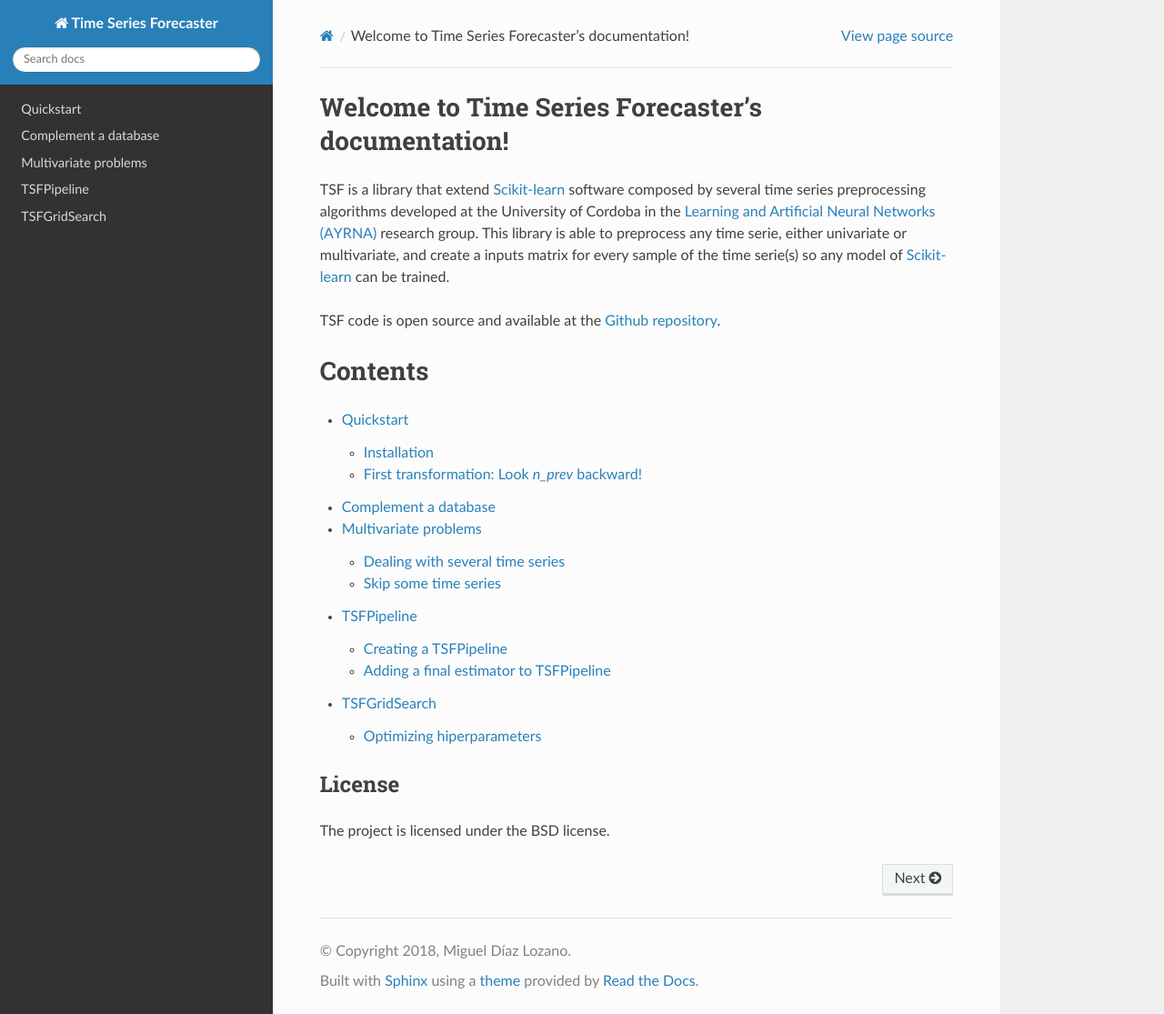
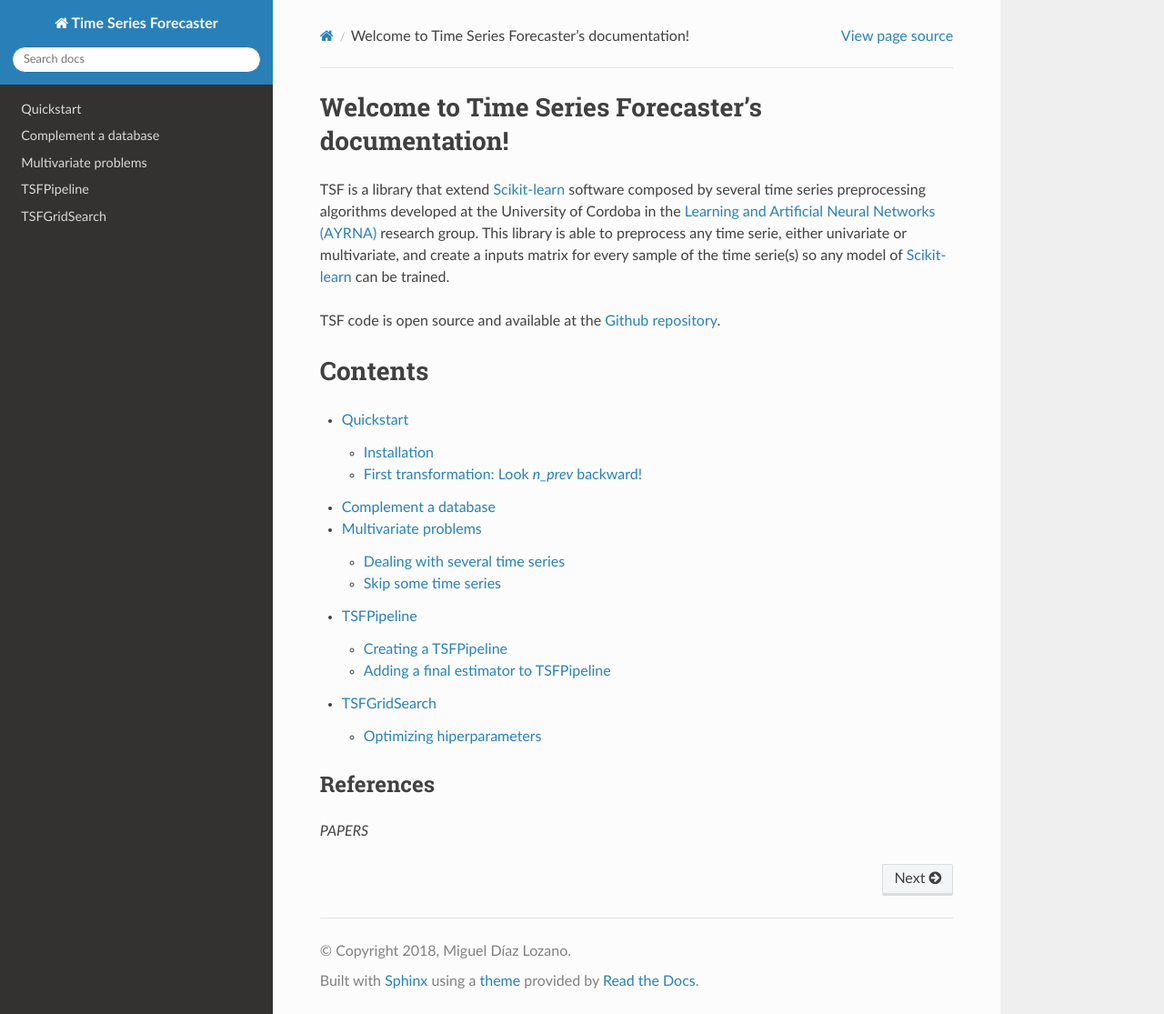
Before and after one commit to migueldl96/TSF-library, a Sphinx documentation site: the page built from docs/index.rst, in a window 1280 px wide and 1115 px high. Shown: the whole window at 91% size. Built offline with Sphinx 7.4.7 and the Read the Docs theme 2.0.0, drawn with Linux system fonts in a browser that asks for light colours.

Commit message:
Actualizado index.rst

```diff
--- a/docs/index.rst
+++ b/docs/index.rst
@@ -23,7 +23,6 @@ Contents
    pipeline
    gridsearch
 
-License
+References
 -------
-
-The project is licensed under the BSD license.
+*PAPERS*
```
